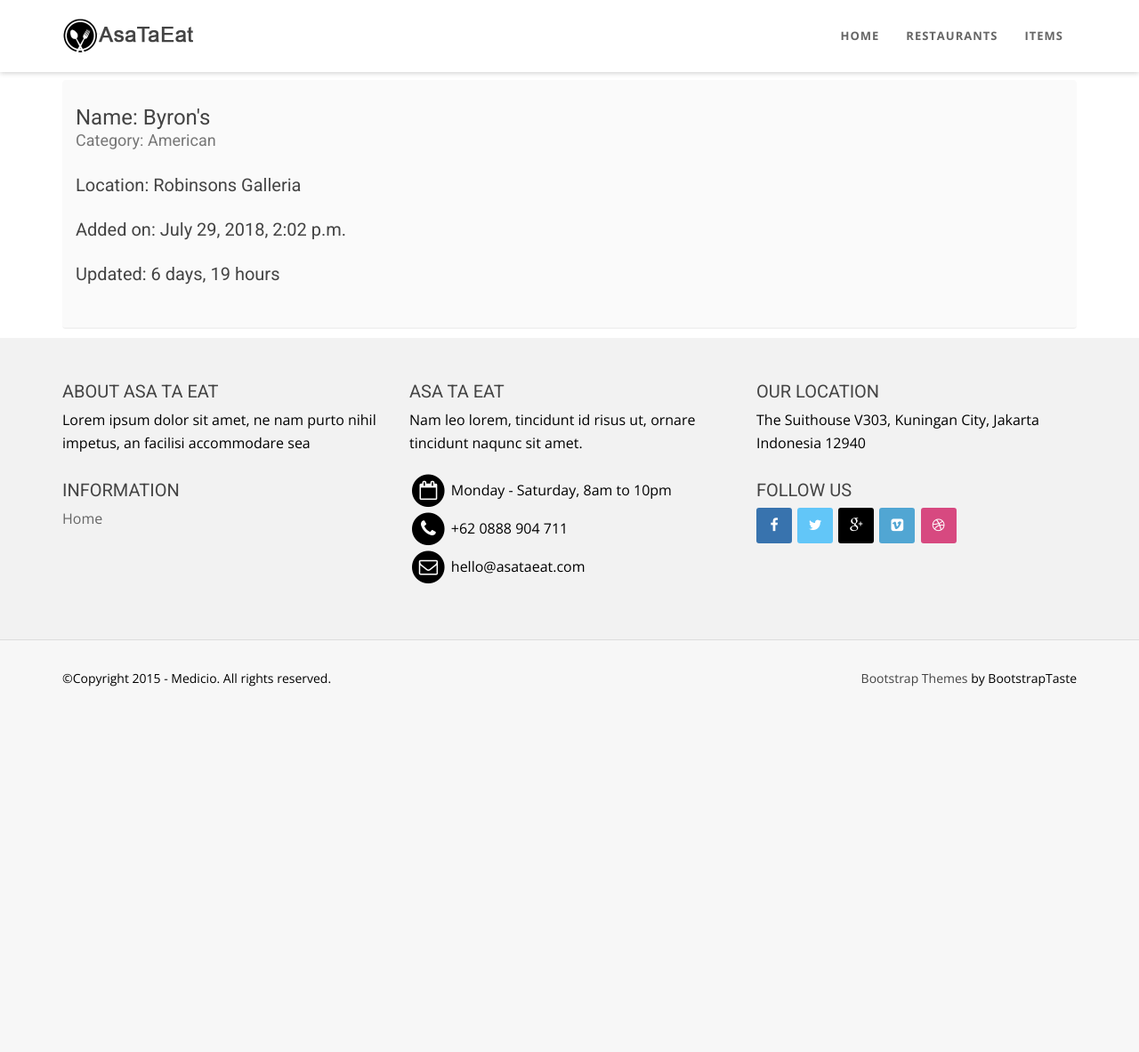
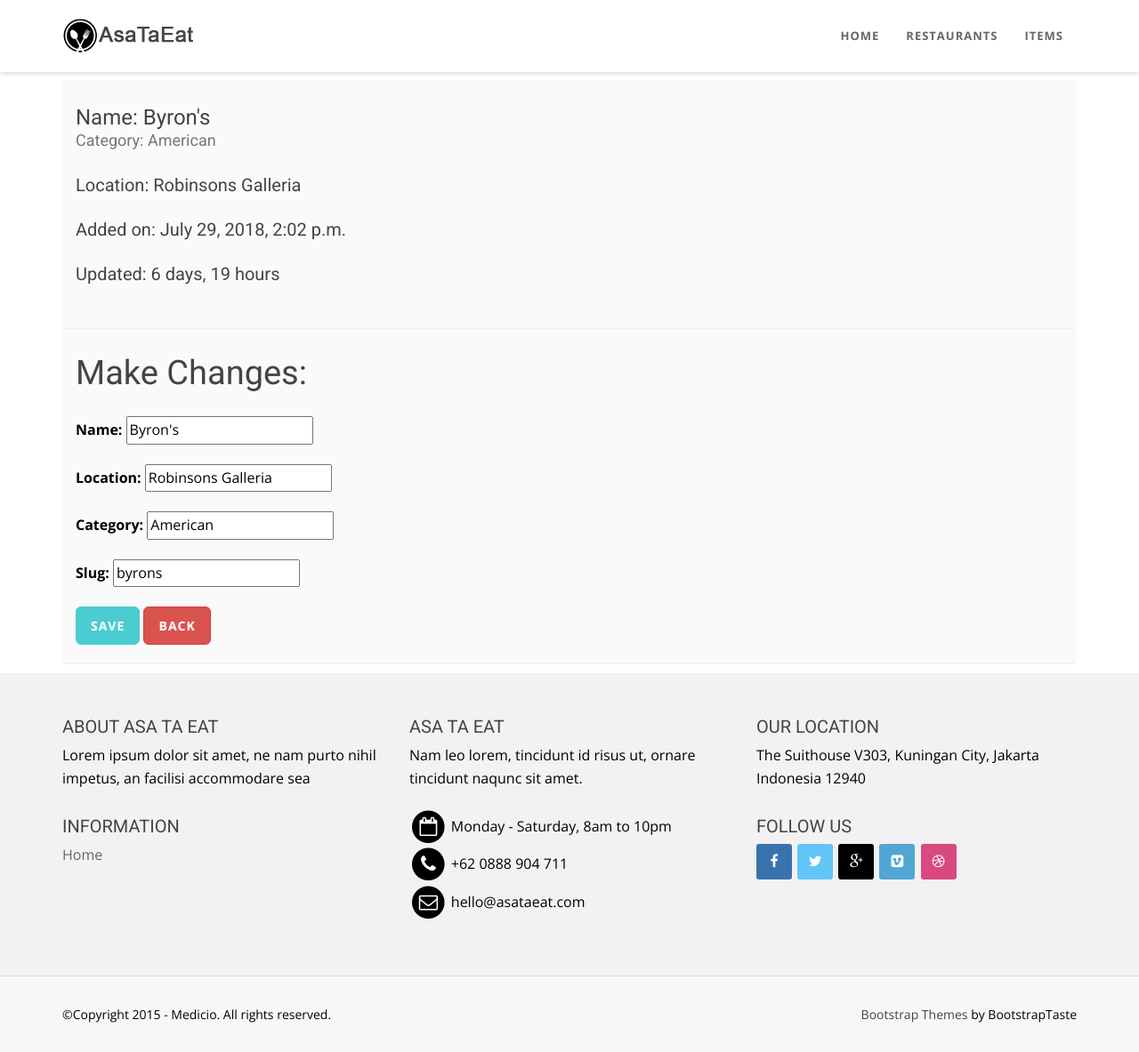
Before and after one commit to estebie/Django_Basic_Training, a Django app: a page that uses src/templates/base.html in a window 1280 px wide. Shown: the whole page at 89% size. Before the commit the page ends 772 px from the top, so only its background shows below. Run offline with Django 3.2, Linux system fonts and the light colour scheme; a user stored in the database is signed in; data comes from the database, SQL or seed files in the repository; both versions use the stored data as it was after the commit; some libraries are stand-ins or nearby versions.

Commit message:
Unify restaurant detail and update view.

```diff
--- a/src/restaurants/forms.py
+++ b/src/restaurants/forms.py
@@ -10,5 +10,6 @@ class RestaurantLocationCreateForm (forms.ModelForm):
         fields = [
             'name',
             'location',
-            'category'
+            'category',
+            'slug'
         ]
--- /dev/null
+++ b/src/restaurants/templates/restaurants/detail-update.html
@@ -0,0 +1,33 @@
+{% extends "base.html" %}
+
+{% block head_title %}
+    {{ form.instance.title }} ||
+    {{ block.super }}
+{% endblock head_title %}
+
+{% block content %}
+
+<section id="callaction" class="home-section paddingtop-90 paddingbot-10">
+        <div class="container">
+             <div class="row">
+                 <div class="col-md-12">
+                     <div class="callaction bg-gray">
+                         <div class="row">
+                            <h5>Name: {{ form.instance.name }}<small> <br/>Category: {{ form.instance.category }}</small></h1>
+                         </div>
+                         <div class="row">
+                            <h6>Location: {{ form.instance.location }}</h2>
+                        </div>
+                        <div class="row">
+                            <h6>Added on: {{ form.instance.timestamp }}</h2>
+                        </div>
+                        <div class="row">
+                            <h6>Updated: {{ form.instance.updated|timesince }}</h2>
+                        </div>
+                     </div>
+                 </div>
+             </div>
+             {% include 'snippets/form-snippet.html' with form=form %}
+         </div>
+ </section>
+{% endblock content %}
--- a/src/restaurants/urls.py
+++ b/src/restaurants/urls.py
@@ -10,6 +10,6 @@ from .views import (
 urlpatterns = [
     url(r'^$', RestaurantListView.as_view(), name ='list'),
     url(r'^create/$', RestaurantCreateView.as_view(), name='create'),
-    url(r'^(?P<slug>[\w-]+)/$', RestaurantDetailView.as_view(), name='detail'),
-    url(r'^(?P<slug>[\w-]+)/edit$', RestaurantUpdateView.as_view(), name='edit'),
+    url(r'^(?P<slug>[\w-]+)/$', RestaurantUpdateView.as_view(), name='detail'),
+    #url(r'^(?P<slug>[\w-]+)/edit$', RestaurantUpdateView.as_view(), name='edit'),
 ]
--- a/src/restaurants/views.py
+++ b/src/restaurants/views.py
@@ -40,7 +40,7 @@ class RestaurantCreateView(LoginRequiredMixin, CreateView):
 class RestaurantUpdateView(LoginRequiredMixin, UpdateView):
     form_class = RestaurantLocationCreateForm
     login_url = '/login/'
-    template_name = 'form.html'
+    template_name = 'restaurants/detail-update.html'
     # success_url = '/restaurants'
 
     def get_queryset(self):
@@ -53,6 +53,6 @@ class RestaurantUpdateView(LoginRequiredMixin, UpdateView):
 
     def get_context_data(self, **kwargs):
         context = super(UpdateView, self).get_context_data(**kwargs)
-        context['title'] = "Add Restaurant"
+        context['title'] = "Make Changes:"
         context['return_url'] = reverse('restaurants:list')
         return context
--- /dev/null
+++ b/src/templates/snippets/form-snippet.html
@@ -0,0 +1,29 @@
+
+<div class="row">
+        <div class="col-md-12">
+            <div class="callaction bg-gray">
+            <div class="row">
+                <h1>{{ title }}</h1>
+            </div>
+            <div class="row">
+                <form method="POST">
+                    {% csrf_token %}
+                    {{ form.as_p }}
+                    <button type="submit" class="btn btn-skin  btn-lg">Save</button>
+                    {% if title != "Make Changes:" %}
+                        <a href="{{ return_url }}" class="btn btn-danger btn-lg">Cancel</a>
+                    {% else %}
+                    <a href="{{ return_url }}" class="btn btn-danger btn-lg">Back</a>
+                    {% endif %}
+                </form>
+            </div>
+            {% if form.errors.non_field_errors %}
+            <div class="row">
+                <p class="text-danger">
+                    {{ form.errors.non_field_errors }}
+                </p>
+            </div>
+            {% endif %}
+            </div>
+        </div>
+</div>
```
Also changed, not shown: src/templates/form.html (+3 -26 lines), src/db.sqlite3.
